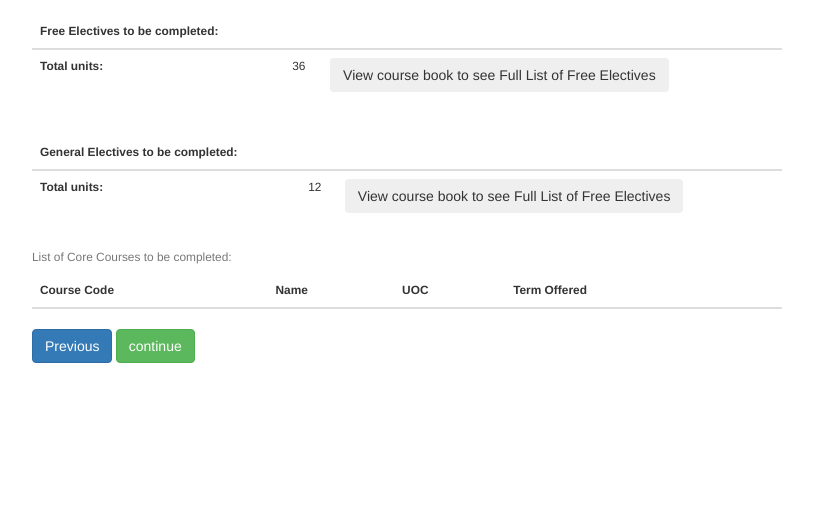
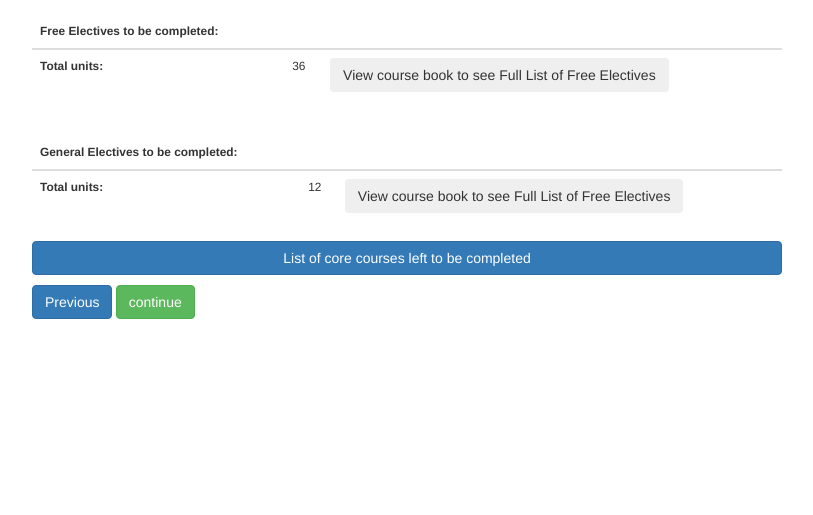
Before and after one commit to Thomas-Zhe-Liu/Progression_Check_Web, a Flask app: page /step3/3778/2019/1 in a window 1280 px wide. Shown: the part 295-810 px from the top of the page, without its empty margins (428-1241 px from the left). After the commit the page ends 614 px from the top, so only its background shows below. Run offline with Flask 2, Linux system fonts and the light colour scheme; data comes from the database, SQL or seed files in the repository; lists and menus that the app fills with data are empty; some libraries are stand-ins or nearby versions.

Commit message:
Added expandable list to display the list of courses

```diff
--- a/app/templates/step3.html
+++ b/app/templates/step3.html
@@ -137,8 +137,15 @@
 
   </tbody>
   </table>
+
+<p>
+  <a class="btn btn-primary" data-toggle="collapse" href="#collapseExample" role="button" aria-expanded="false" aria-controls="collapseExample" style="width:750px">
+    List of core courses left to be completed
+  </a>
+</p>
+<div class="collapse" id="collapseExample">
+  <div class="card card-body">
         <table class="table">
-    <caption>List of Core Courses to be completed:</caption>
           <thead>
             <tr>
               <th scope="col">Course Code</th>
@@ -163,70 +170,11 @@
               <td><button type="button" class="btn btn-outline-danger">View Course</button></td>
         </tr>
             {% endfor %}
-  <!--<tr>
-      <th scope="row">COMP3431</th>
-      <td>Robotic Software Architecture</td>
-      <td>6</td>
-      <td>
-        <span class="badge badge-success">Sem1</span>
-        <span class="badge badge-warning">Sem2</span>
-        <span class="badge badge-warning">Sem3</span>
-        <span class="badge badge-info">Summer</span>
-      </td>
-      <td><button type="button" class="btn btn-outline-danger">View Course</button></td>
-</tr>
-
-  <tr>
-      <th scope="row">COMP9444</th>
-      <td>Neural Networks</td>
-      <td>6</td>
-      <td>
-        <span class="badge badge-success">Sem1</span>
-        <span class="badge badge-warning">Sem2</span>
-        <span class="badge badge-warning">Sem3</span>
-        <span class="badge badge-info">Summer</span>
-      </td>
-      <td><button type="button" class="btn btn-outline-danger">View Course</button></td>
-</tr>
-  <tr>
-      <th scope="row">COMP9517</th>
-      <td>Computer Vision</td>
-      <td>6</td>
-      <td>
-        <span class="badge badge-success">Sem1</span>
-        <span class="badge badge-warning">Sem2</span>
-        <span class="badge badge-warning">Sem3</span>
-        <span class="badge badge-info">Summer</span>
-      </td>
-      <td><button type="button" class="btn btn-outline-danger">View Course</button></td>
-</tr>
-<tr>
-      <th scope="row">COMP4418</th>
-      <td>Knowledge Representation</td>
-      <td>6</td>
-      <td>
-        <span class="badge badge-success">Sem1</span>
-        <span class="badge badge-warning">Sem2</span>
-        <span class="badge badge-warning">Sem3</span>
-        <span class="badge badge-info">Summer</span>
-      </td>
-      <td><button type="button" class="btn btn-outline-danger">View Course</button></td>
-</tr>
-<tr>
-      <th scope="row">COMP9417</th>
-      <td>Machine Learning &amp; Data Mining</td>
-      <td>6</td>
-      <td>
-        <span class="badge badge-success">Sem1</span>
-        <span class="badge badge-warning">Sem2</span>
-        <span class="badge badge-warning">Sem3</span>
-        <span class="badge badge-info">Summer</span>
-      </td>
-      <td><button type="button" class="btn btn-outline-danger">View Course</button></td>
-</tr>
--->
           </tbody>
           </table>
+  </div>
+</div>
+
 </div>
       <button type="button" class="btn btn-primary" data-toggle="modal" data-target="#previousAlertModal">Previous</button>
       <input type="submit" class= "btn btn-success" name="submit" value="continue"/>
```
Lines whose indentation alone changed are shown as unchanged.
